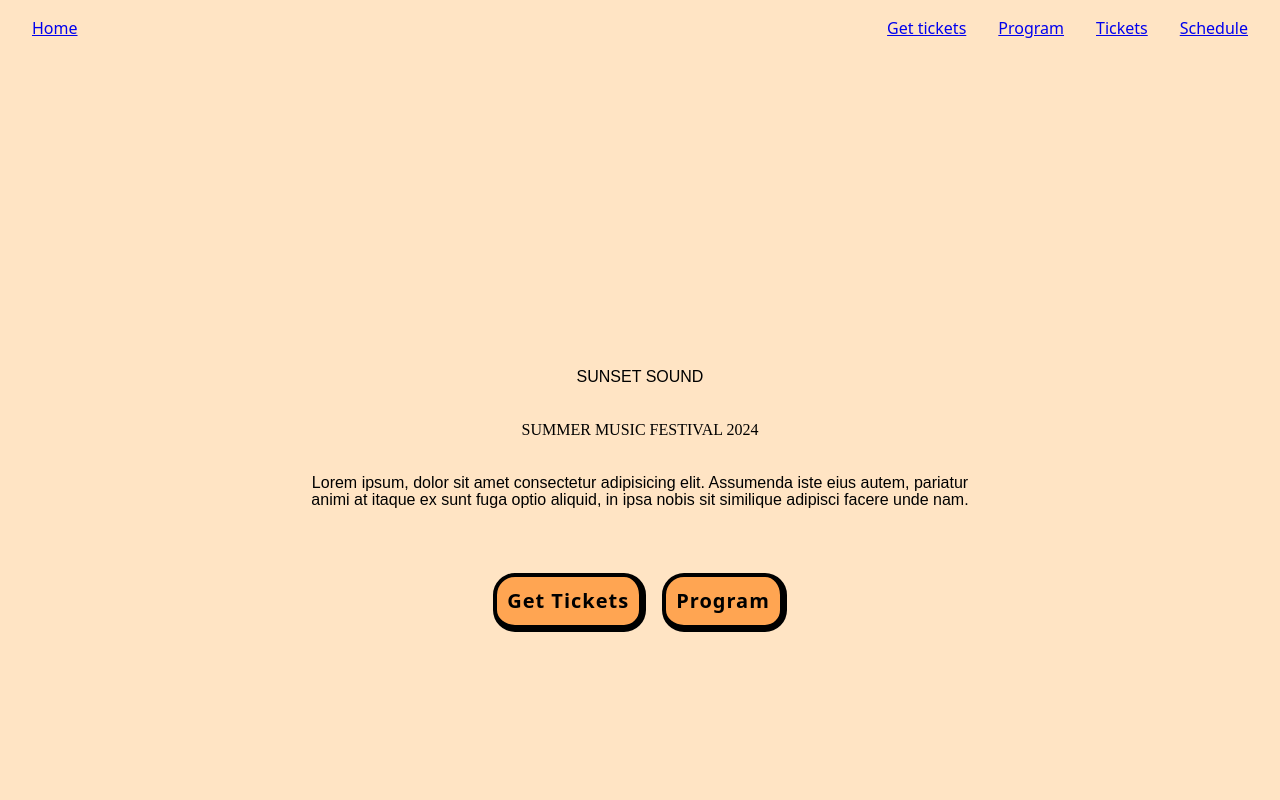
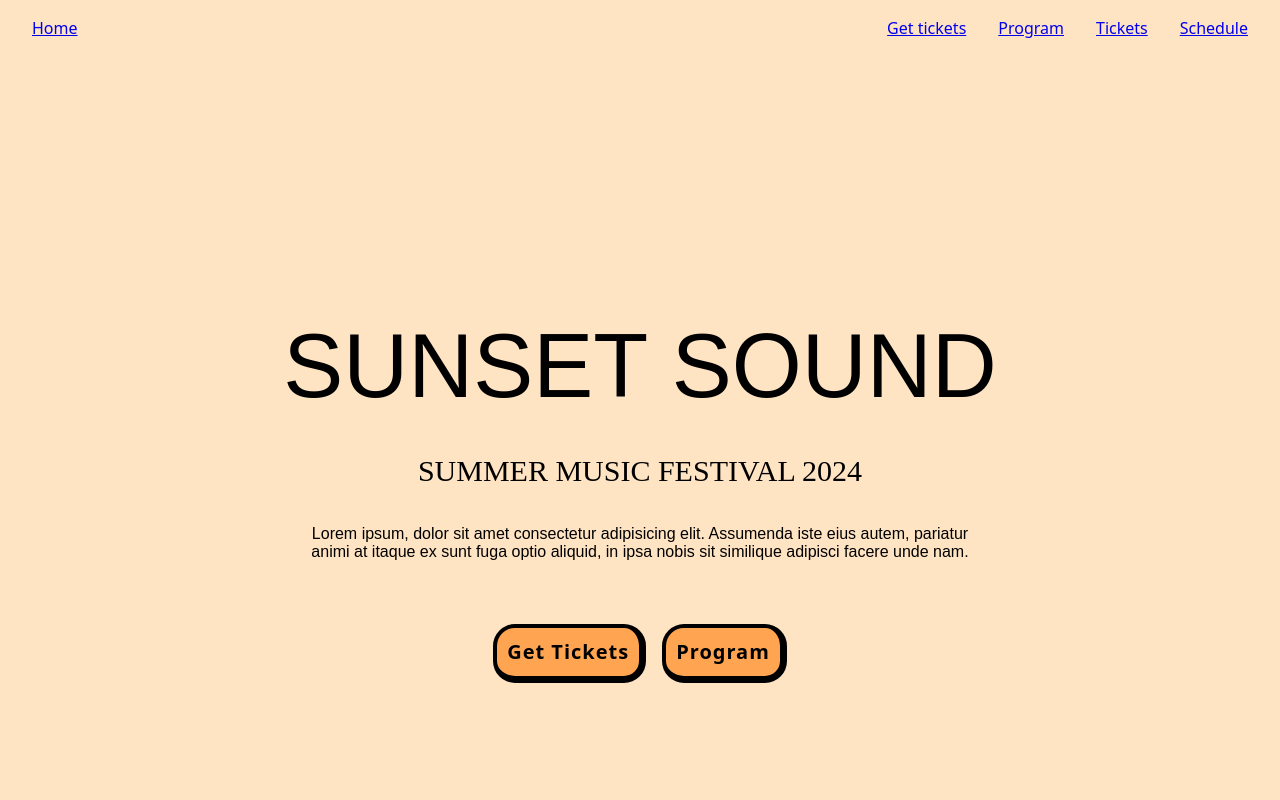
Before and after one commit to emmalarsen1/sunsetsound-exam, a Next.js app: page / in a window 1280 px wide. Shown: the top 800 px of the page. Built offline with nearby package versions, Linux system fonts and the light colour scheme; a web font is replaced by a local one.

Commit message:
font forside

```diff
--- a/src/app/styles/page.module.css
+++ b/src/app/styles/page.module.css
@@ -56,3 +56,9 @@
   max-width: 400px;
   gap: 1.5rem 1rem;
 }
+.indexHeaderTitle {
+  font-size: clamp(3.125rem, 1.4358rem + 5.4054vi, 5.625rem);
+}
+.indexSubTitle {
+  font-size: clamp(1.25rem, 1.0326rem + 1.087vi, 1.875rem);
+}
```
